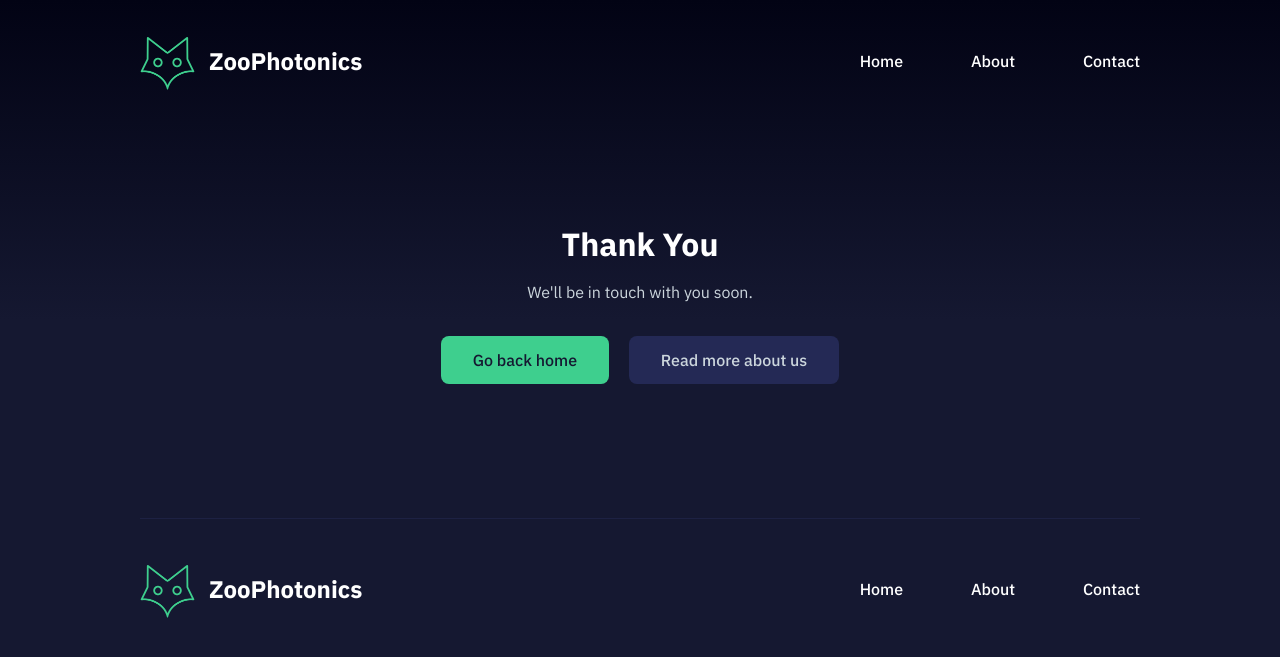
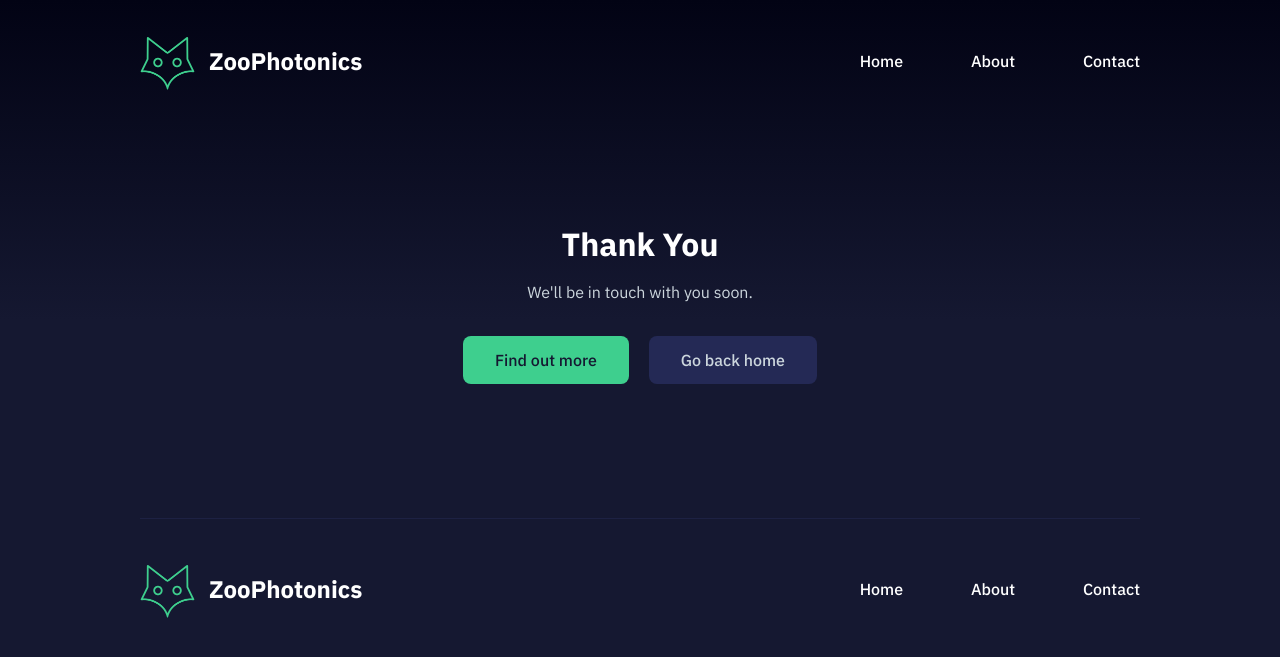
Before and after one commit to SensorTeam/website, a Jekyll site: the page built from source/thank_you_page.html, in a window 1280 px wide. Shown: the top 657 px of the page. Built offline with Jekyll 4.4.1, drawn with Linux system fonts in a browser that asks for light colours.

Commit message:
buttons swapped

```diff
--- a/source/thank_you_page.html
+++ b/source/thank_you_page.html
@@ -12,8 +12,8 @@ permalink: /thank_you_page
 		</section>
 
 		<section class="links">
-			<a href="#" class="button button-primary">Go back home</a>
-			<a href="#" class="button button-secondary">Read more about us</a>
+			<a href="/about" class="button button-primary">Find out more</a>
+			<a href="/home" class="button button-secondary">Go back home</a>
 		</section>
 	</div>
 </div>
```
